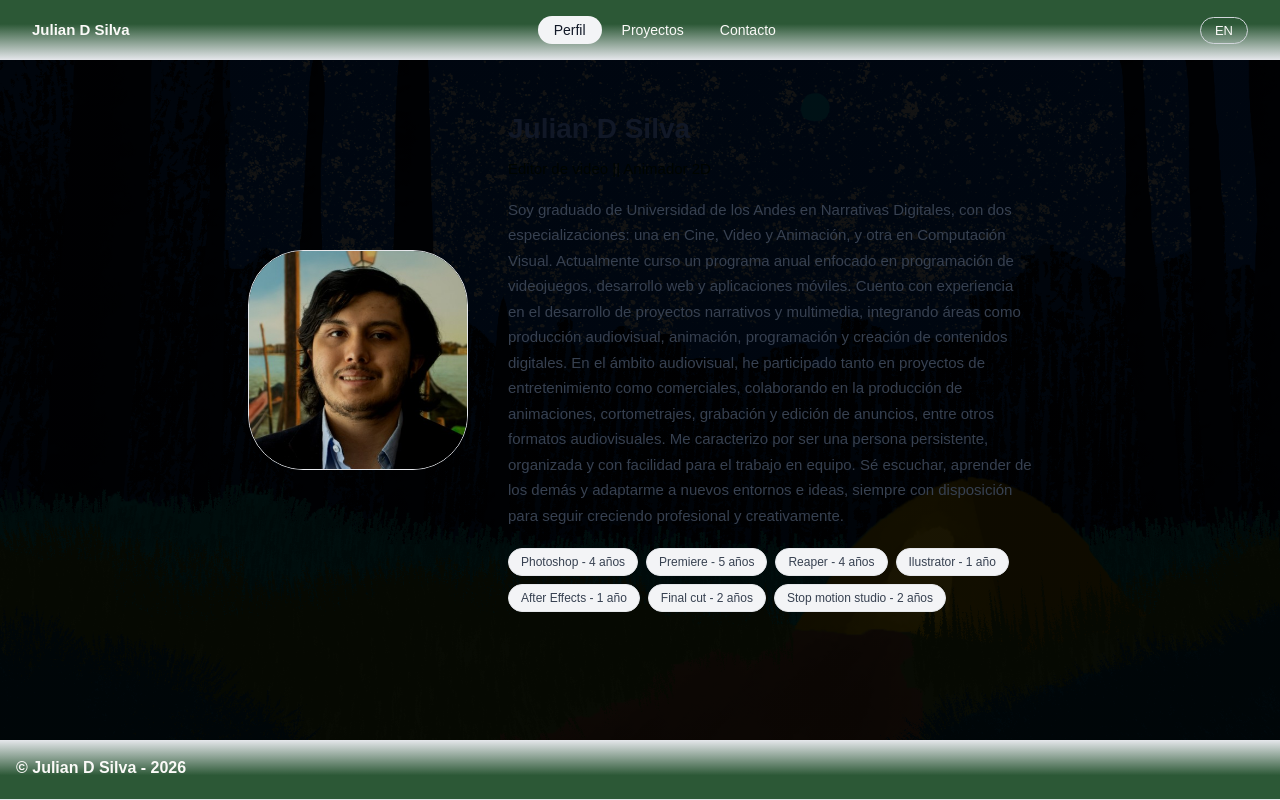
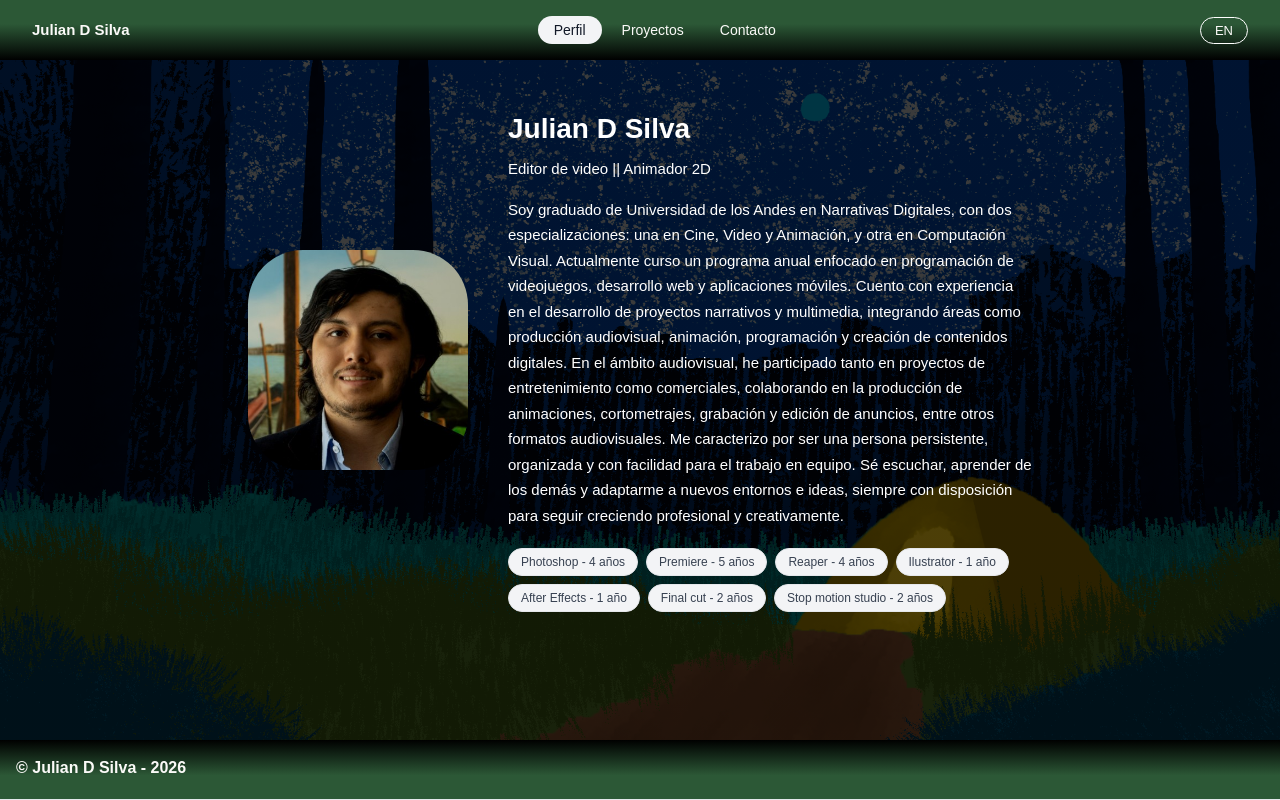
Before and after one commit to neondsilvam/Visual_Portfolio, a React (Vite) app: page / in a window 1280 px wide. Built offline with nearby package versions, Linux system fonts and the light colour scheme; a web font is replaced by a local one.

Commit message:
Colores Areglados

```diff
--- a/src/App.css
+++ b/src/App.css
@@ -26,7 +26,7 @@
 
 .main {
   flex: 1;
-  background-image:linear-gradient(rgba(0,0,0,0.9), rgba(0,0,0,0.9)), url("assets/Fondo.png");
+  background-image:linear-gradient(rgba(0,0,0,0.7), rgba(0,0,0,0.7)), url("assets/Fondo.png");
   background-size: cover;
 }
 
--- a/src/components/Footer.module.css
+++ b/src/components/Footer.module.css
@@ -3,7 +3,7 @@
     justify-content: space-between;
     height: 60px;
     border-bottom: 1px solid #e5e7eb;
-    background-image: linear-gradient(0deg, #2c5836 40%, #e5e7eb 100%);
+    background-image: linear-gradient(0deg, #2c5836 40%, #000000 100%);
     bottom: 0;
 }
 
--- a/src/components/Navbar.module.css
+++ b/src/components/Navbar.module.css
@@ -4,7 +4,7 @@
     justify-content: space-between;
     padding: 0 2rem;
     height: 60px;
-    background-image: linear-gradient(180deg, #2c5836 40%, #e5e7eb 100%);
+    background-image: linear-gradient(180deg, #2c5836 40%, #000000 100%);
     position: sticky;
     top: 0;
     z-index: 100;
@@ -47,7 +47,7 @@
     font-size: 13px;
     font-weight: 500;
     padding: 5px 14px;
-    border: 1px solid #d1d5db;
+    border: 1px solid white;
     border-radius: 9999px;
     background: transparent;
     color: #fbfaf8;
--- a/src/context/LangContext.tsx
+++ b/src/context/LangContext.tsx
@@ -69,7 +69,7 @@ const translations: Record<Lang, Translations> = {
       name: 'Julian D Silva',
       role: '2D Animator || Video Editor',
       description:
-            "I graduated from Universidad de los Andes with a degree in Digital Narratives, with two specializations: one in Film, Video, and Animation, and another in Visual Computing. I am currently enrolled in a one-year program focused on video game programming, web development, and mobile application development.\\n\\nI have experience developing narrative and multimedia projects, combining areas such as audiovisual production, animation, programming, and digital content creation.\\n\\nIn the audiovisual field, I have worked on both entertainment and commercial projects, contributing to the production of animations, short films, advertisement recording and editing, among other audiovisual formats.\\n\\nI am a persistent, organized, and collaborative person who values teamwork and active listening. I am open to new ideas, eager to learn from others, and adaptable to different environments, always striving for both professional and creative growth. ",
+            "I graduated from Universidad de los Andes with a degree in Digital Narratives, with two specializations: one in Film, Video, and Animation, and another in Visual Computing. I am currently enrolled in a one-year program focused on video game programming, web development, and mobile application development.\n\nI have experience developing narrative and multimedia projects, combining areas such as audiovisual production, animation, programming, and digital content creation.\n\nIn the audiovisual field, I have worked on both entertainment and commercial projects, contributing to the production of animations, short films, advertisement recording and editing, among other audiovisual formats.\n\nI am a persistent, organized, and collaborative person who values teamwork and active listening. I am open to new ideas, eager to learn from others, and adaptable to different environments, always striving for both professional and creative growth. ",
         tags: ['Photoshop - 4 years', 'Premiere - 5 years', 'Reaper - 4 years', 'Ilustrator - 1 year', 'After Effects - 1 year', 'Final cut - 2 years', 'Stop motion studio - 2 years'],
     },
     proyectos: {
--- a/src/pages/Contacto.module.css
+++ b/src/pages/Contacto.module.css
@@ -7,13 +7,13 @@
 .title {
     font-size: 26px;
     font-weight: 700;
-    color: #000500;
+    color: #ffffff;
     margin: 0 0 8px;
 }
 
 .subtitle {
   font-size: 15px;
-  color: #6b7280;
+  color: #d1d1d1;
   line-height: 1.7;
   margin: 0 0 2rem;
 }
--- a/src/pages/Perfil.module.css
+++ b/src/pages/Perfil.module.css
@@ -24,13 +24,11 @@
   height: 220px;
   border-radius: 25%;
   background: #f3f4f6;
-  border: 1px solid #e5e7eb;
   display: flex;
   align-items: center;
   justify-content: center;
   font-size: 36px;
   font-weight: 600;
-  color: #6b7280;
   flex-shrink: 0;
   /* Para usar foto: */
   overflow: hidden;
@@ -51,19 +49,19 @@
 .name {
   font-size: 28px;
   font-weight: 700;
-  color: #111827;
+  color: #ffffff;
   margin: 0;
 }
 
 .role {
     font-size: 15px;
-    color: #000500;
+    color: #ffffff;
     margin: 0;
 }
 
 .description {
   font-size: 15px;
-  color: #374151;
+  color: #ffffff;
   line-height: 1.7;
   margin: 0.5rem 0 0;
 }
--- a/src/pages/Proyectos.module.css
+++ b/src/pages/Proyectos.module.css
@@ -31,7 +31,7 @@
 .sectionTitle {
     font-size: 11px;
     font-weight: 600;
-    color: #011A01;
+    color: #d3d3d3;
     text-transform: uppercase;
     letter-spacing: 0.06em;
     padding: 0 10px;
@@ -41,7 +41,7 @@
 .sectionSubTitle {
     font-size: 14px;
     font-weight: 600;
-    color: #2C5836;
+    color: #59b66e;
     text-transform: uppercase;
     letter-spacing: 0.06em;
     padding: 0 10px;
@@ -57,7 +57,7 @@
   border-radius: 8px;
   border: none;
   background: transparent;
-  color: #6b7280;
+  color: #cbd0e6;
   cursor: pointer;
   transition: background 0.15s, color 0.15s;
   margin-bottom: 2px;
```
